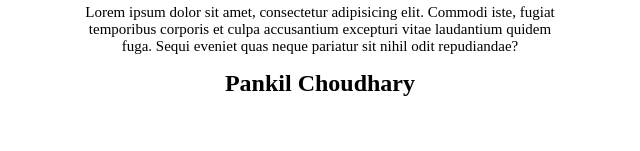
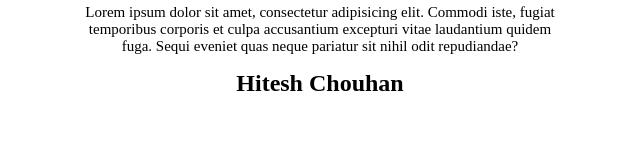
Before and after one commit to Pankil08/website, a plain HTML site: page index.html in a window 1280 px wide. Shown: the part 649-800 px from the top of the page, 320-960 px from the left. Drawn offline with Linux system fonts and the light colour scheme.

Commit message:
name changed

```diff
--- a/index.html
+++ b/index.html
@@ -36,7 +36,7 @@
         <div id="lowerbox">
             <h1>HAVE A HANDSOME HOME</h1>
             <p>Lorem ipsum dolor sit amet, consectetur adipisicing elit. Commodi iste, fugiat temporibus corporis et culpa accusantium excepturi vitae laudantium quidem fuga. Sequi eveniet quas neque pariatur sit nihil odit repudiandae?</p>
-            <h2>Pankil Choudhary</h2>
+            <h2>Hitesh Chouhan</h2>
         </div>
 
     </div>
```
